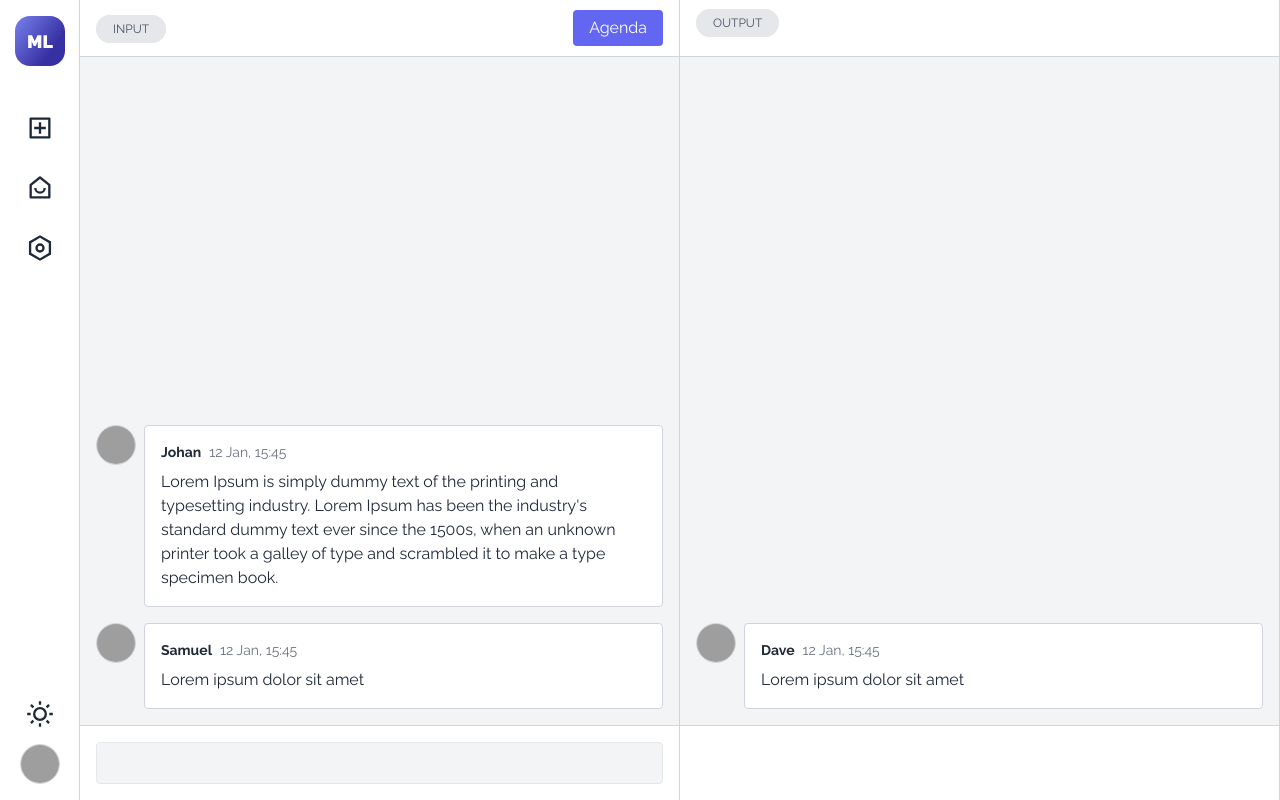
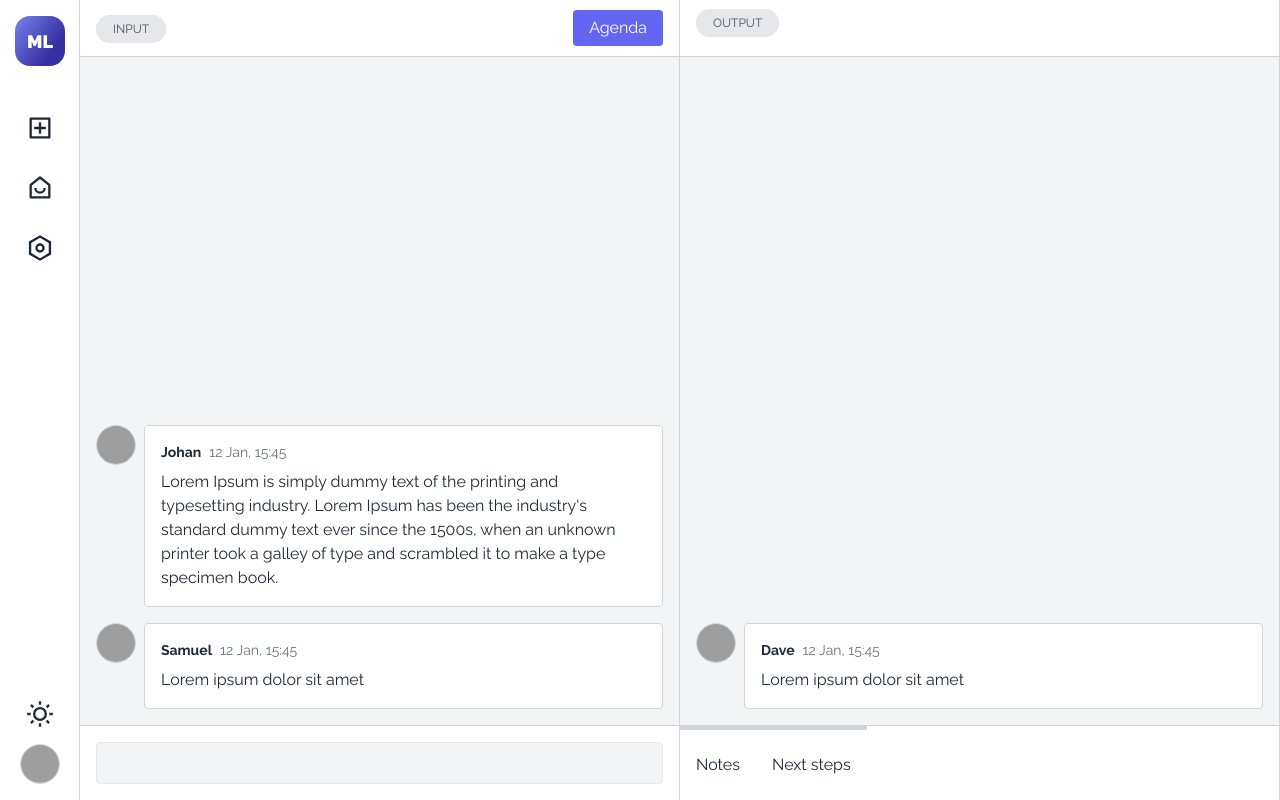
Before and after one commit to brslv/meetlog-web, a React (Create React App) app: page /m/1 in a window 1280 px wide. Built offline with nearby package versions, Linux system fonts and the light colour scheme; grey boxes are pictures that could not be loaded.

Commit message:
refactor the MeetingSection to use grids, instead of flexbox

```diff
--- a/src/components/EntityList.tsx
+++ b/src/components/EntityList.tsx
@@ -1,18 +1,9 @@
-import {
-  ENTITY_LIST_MIN_HEIGHT,
-  MEETING_INPUT_FIELD_SECTION_HEIGHT,
-  MEETING_INPUT_HEADING_SECTION_HEIGHT,
-} from '../constants'
+import { ENTITY_LIST_MIN_HEIGHT } from '../constants'
 import Entity, { IEntity } from './Entity'
 
 export default function EntityList({ entities }: { entities: IEntity[] }) {
   return (
-    <div
-      className="flex flex-col justify-end"
-      style={{
-        height: `calc(100vh - ${MEETING_INPUT_HEADING_SECTION_HEIGHT}px - ${MEETING_INPUT_FIELD_SECTION_HEIGHT}px`,
-      }}
-    >
+    <div className="flex flex-col justify-end">
       <div className="flex flex-col overflow-hidden">
         <div
           className="flex flex-col-reverse overflow-auto p-4"
--- /dev/null
+++ b/src/components/MeetingOutputFooter.tsx
@@ -0,0 +1,25 @@
+import React from 'react'
+import { SECTION_FOOTER_MIN_HEIGHT } from '../constants'
+
+function FooterButton({ children }: { children: React.ReactNode }) {
+  return (
+    <div
+      className="flex items-center justify-center cursor-pointer border-t-4 border-gray-300 dark:border-gray-700 hover:border-indigo-500 dark:hover:border-indigo-500 px-4"
+      style={{ height: '100%' }}
+    >
+      {children}
+    </div>
+  )
+}
+
+export default function MeetingOutputFooter() {
+  return (
+    <div
+      className="flex items-center relative bg-white dark:bg-gray-800 border-t border-gray-300 dark:border-gray-700"
+      style={{ height: SECTION_FOOTER_MIN_HEIGHT }}
+    >
+      <FooterButton>Notes</FooterButton>
+      <FooterButton>Next steps</FooterButton>
+    </div>
+  )
+}
--- a/src/components/MeetingSection.tsx
+++ b/src/components/MeetingSection.tsx
@@ -1,10 +1,7 @@
 import EntityList from './EntityList'
 import React from 'react'
 import Title from './core/Title'
-import {
-  MEETING_INPUT_FIELD_SECTION_HEIGHT,
-  MEETING_INPUT_HEADING_SECTION_HEIGHT,
-} from '../constants'
+import { MEETING_INPUT_HEADING_SECTION_HEIGHT } from '../constants'
 import { IEntity } from './Entity'
 
 export default function MeetingSection({
@@ -19,11 +16,13 @@ export default function MeetingSection({
   footer?: React.ReactNode
 }) {
   return (
-    <div className="relative flex flex-col relative border-r border-gray-300 dark:border-gray-700">
-      <div
-        style={{ height: MEETING_INPUT_HEADING_SECTION_HEIGHT }}
-        className="bg-white dark:bg-gray-800 border-b border-gray-300 dark:border-gray-700"
-      >
+    <div
+      style={{
+        gridTemplateRows: `${MEETING_INPUT_HEADING_SECTION_HEIGHT}px 1fr auto`,
+      }}
+      className="h-screen relative grid border-r border-gray-300 dark:border-gray-700"
+    >
+      <div className="bg-white dark:bg-gray-800 border-b border-gray-300 dark:border-gray-700">
         <div className="py-2.5 px-4">
           <div className="flex justify-between items-center">
             <Title bg pushBottom={false}>
@@ -33,19 +32,12 @@ export default function MeetingSection({
           </div>
         </div>
       </div>
-      <div className="relative flex-1 justify-self-end flex flex-col-reverse">
+
+      <div className="relative flex flex-col-reverse overflow-auto">
         <EntityList entities={entities} />
       </div>
-      <div
-        className="overflow-hidden"
-        style={{ height: MEETING_INPUT_FIELD_SECTION_HEIGHT }}
-      >
-        <div className="relative w-full h-full">
-          <div className="h-full border-t border-gray-300 dark:border-gray-700 bg-white dark:bg-gray-800 p-4">
-            {footer}
-          </div>
-        </div>
-      </div>
+
+      <div>{footer}</div>
     </div>
   )
 }
--- a/src/constants.ts
+++ b/src/constants.ts
@@ -1,3 +1,3 @@
 export const MEETING_INPUT_HEADING_SECTION_HEIGHT = 57
-export const MEETING_INPUT_FIELD_SECTION_HEIGHT = 75
-export const ENTITY_LIST_MIN_HEIGHT = 600
+export const ENTITY_LIST_MIN_HEIGHT = 300
+export const SECTION_FOOTER_MIN_HEIGHT = 75
--- a/src/pages/MeetingPage.tsx
+++ b/src/pages/MeetingPage.tsx
@@ -5,6 +5,8 @@ import MeetingSection from '../components/MeetingSection'
 import { IEntity } from '../components/Entity'
 import Agenda from '../components/Agenda'
 import MeetingInputField from '../components/MeetingInputField'
+import { SECTION_FOOTER_MIN_HEIGHT } from '../constants'
+import MeetingOutputFooter from '../components/MeetingOutputFooter'
 
 export default function MeetingPage() {
   const [inputs] = useState<IEntity[]>([
@@ -113,11 +115,22 @@ export default function MeetingPage() {
         <div className="h-screen grid grid-cols-2">
           <MeetingSection
             headerRight={<Agenda />}
-            footer={<MeetingInputField />}
+            footer={
+              <div
+                className="border-t border-gray-300 dark:border-gray-700 bg-white dark:bg-gray-800 p-4"
+                style={{ minHeight: SECTION_FOOTER_MIN_HEIGHT }}
+              >
+                <MeetingInputField />
+              </div>
+            }
             title="Input"
             entities={inputs}
           />
-          <MeetingSection title="Output" entities={outputs} />
+          <MeetingSection
+            title="Output"
+            entities={outputs}
+            footer={<MeetingOutputFooter />}
+          />
         </div>
       </SideNavPusher>
     </Page>
```
